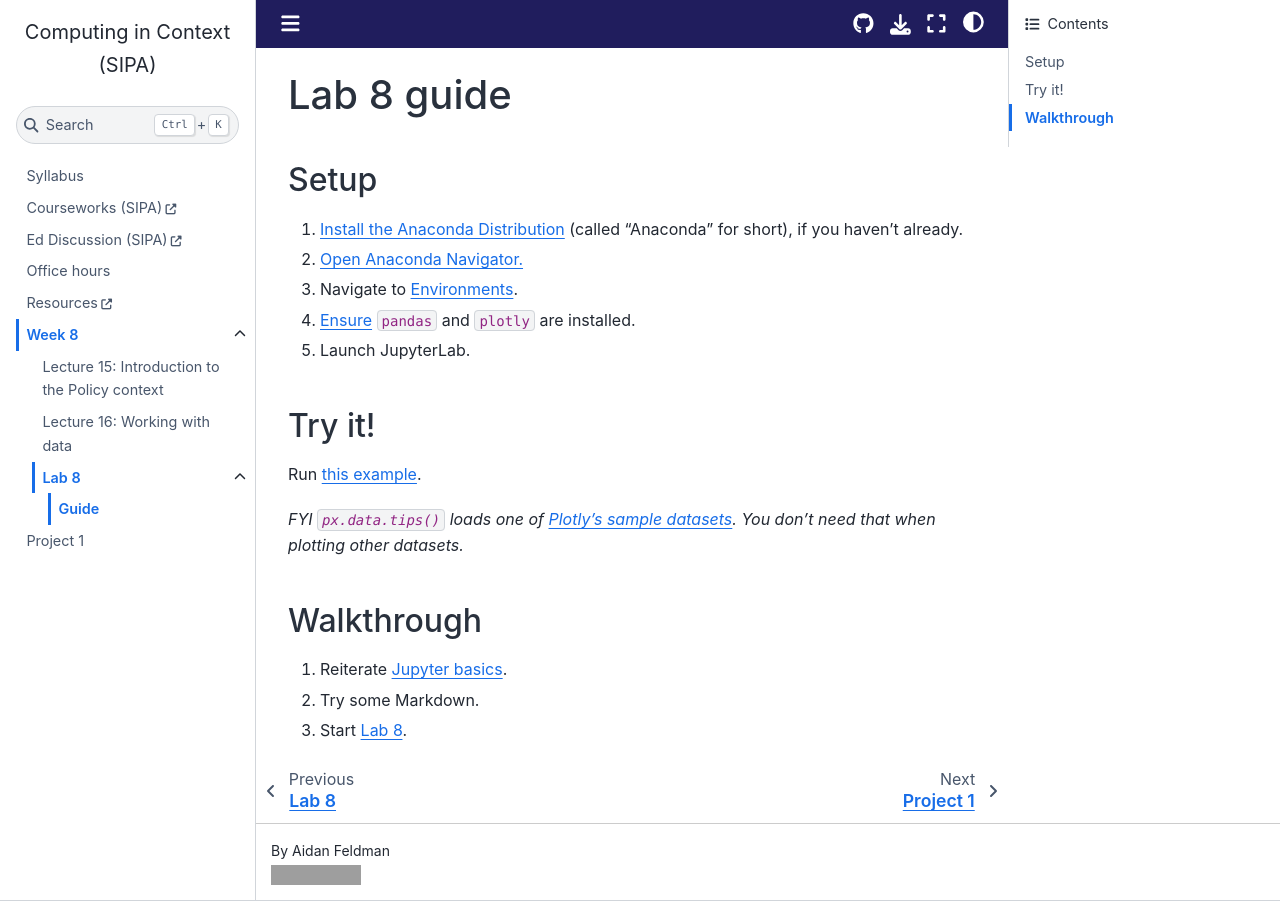
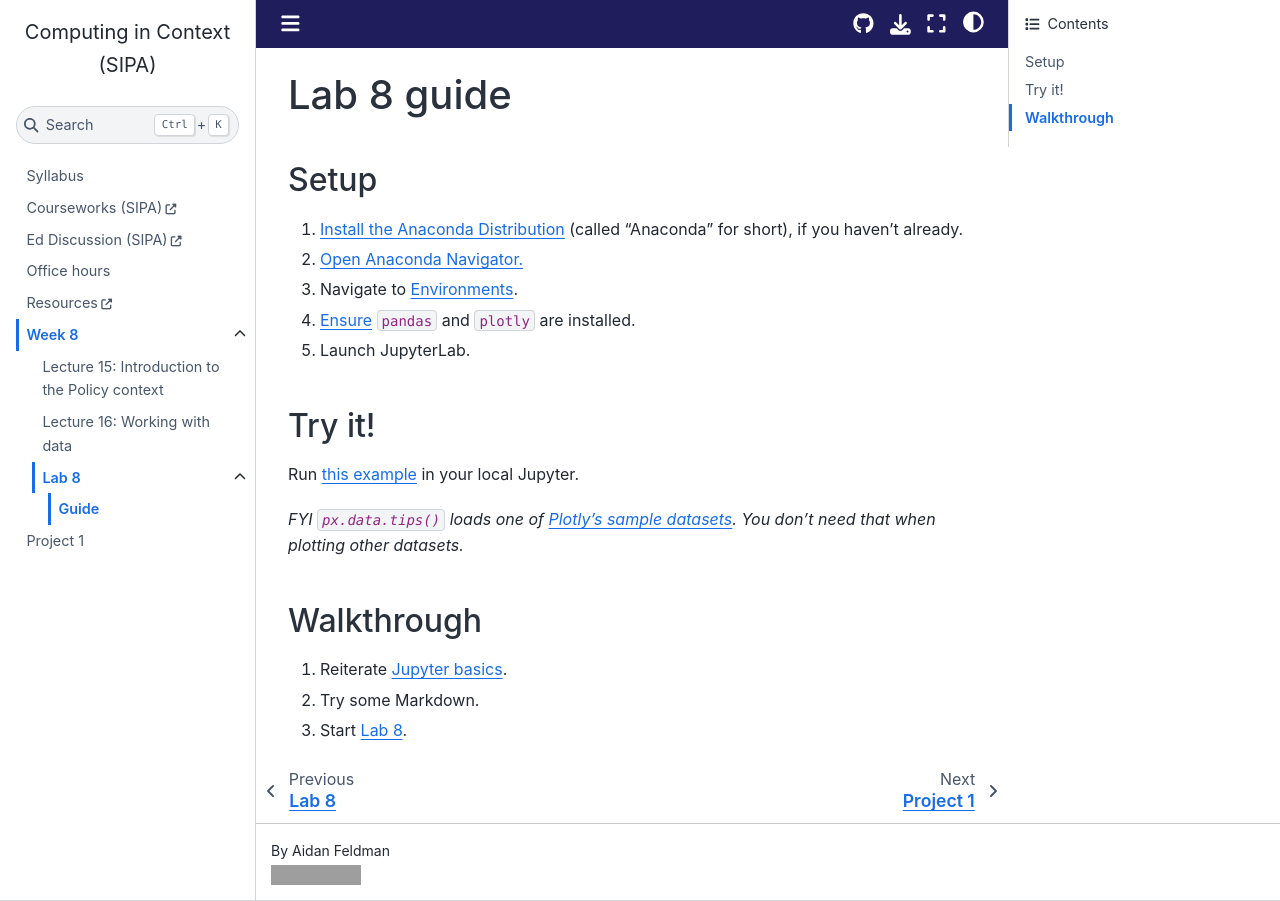
Before and after one commit to afeld/computing-in-context, a Jupyter Book: the page built from lab_8_guide.md, in a window 1280 px wide. Built offline with Jupyter Book 1.0.4 settings and Sphinx 7.4.7 and the Sphinx Book theme 1.1.4, drawn with Linux system fonts in a browser that asks for light colours; grey boxes are pictures that could not be loaded.

```diff
--- a/environment.yml
+++ b/environment.yml
@@ -10,6 +10,8 @@ dependencies:
   - nbconvert
   - nbdime
   - nbformat
+  - pandas
+  - plotly
   - pytest
   # https://github.com/sphinx-doc/sphinx/issues/10440#issuecomment-1556180835
   - sphinx>=6.2.0
--- a/lab_8_guide.md
+++ b/lab_8_guide.md
@@ -10,7 +10,7 @@
 
 ## Try it!
 
-Run [this example](https://plotly.com/python/linear-fits/#linear-fit-trendlines-with-plotly-express).
+Run [this example](https://plotly.com/python/linear-fits/#linear-fit-trendlines-with-plotly-express) in your local Jupyter.
 
 _FYI `px.data.tips()` loads one of [Plotly's sample datasets](https://plotly.com/python-api-reference/generated/plotly.express.data.html). You don't need that when plotting other datasets._
 
```
